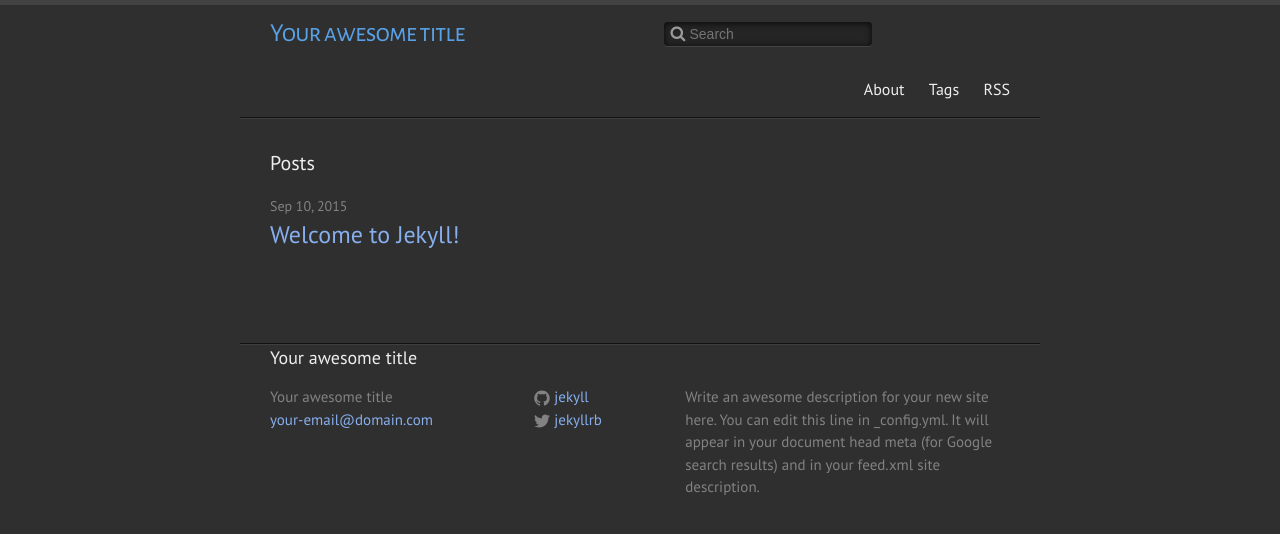
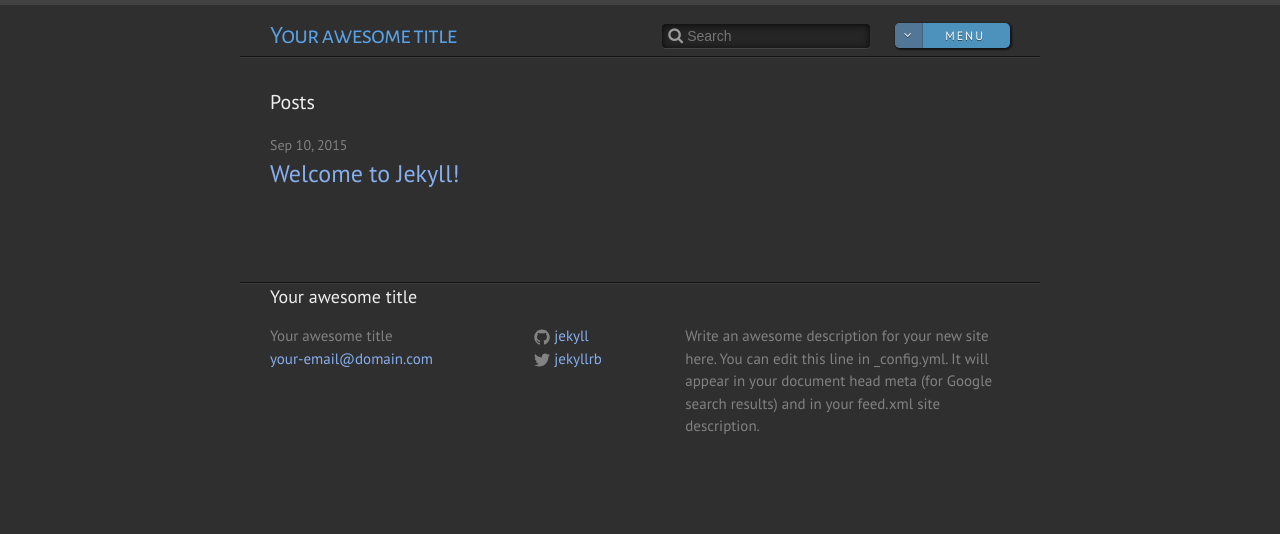
Before and after one commit to mo/mo.github.io, a Jekyll site: the page built from index.html, in a window 1280 px wide. Shown: the top 534 px of the page. Built offline with Jekyll 4.4.1, drawn with Linux system fonts in a browser that asks for light colours; some web fonts are replaced; Markdown is read by kramdown in place of the engine named in the settings.

Commit message:
Add navigation dropdown menu

```diff
--- a/_includes/header.html
+++ b/_includes/header.html
@@ -1,8 +1,32 @@
 <header class="site-header">
-
   <div class="wrapper">
 
     <a class="site-title" href="{{ site.baseurl }}/">{{ site.title }}</a>
+
+    <div class="dropdown">
+        <div class="button"><span>&#xf107;</span>MENU</div>
+        <script>
+        document.addEventListener("DOMContentLoaded", function() {
+            var button = document.querySelector(".dropdown .button");
+            var container = document.querySelector(".dropdown .menuitem-container");
+            button.onclick = function() {
+                if (container.style.display !== "block") {
+                    container.style.display = "block";
+                } else {
+                    container.style.display = "none";
+                }
+            };
+        });
+        </script>
+        <nav class="menuitem-container">
+            {% for page in site.pages %}
+              {% if page.title %}
+              <a class="page-link" href="{{ page.url | prepend: site.baseurl }}">{{ page.title }}</a>
+              {% endif %}
+            {% endfor %}
+            <a class="page-link" href="{{ site.baseurl }}/feed.xml">RSS</a>
+        </nav>
+    </div>
 
     <form class="searchform" onsubmit="event.preventDefault();submitSearch()">
       <input type="text" id="searchQuery" placeholder="Search">
@@ -16,25 +40,4 @@
     }
     </script>
 
-    <nav class="site-nav">
-      <a href="#" class="menu-icon">
-        <svg viewBox="0 0 18 15">
-          <path fill="#424242" d="M18,1.484c0,0.82-0.665,1.484-1.484,1.484H1.484C0.665,2.969,0,2.304,0,1.484l0,0C0,0.665,0.665,0,1.484,0 h15.031C17.335,0,18,0.665,18,1.484L18,1.484z"/>
-          <path fill="#424242" d="M18,7.516C18,8.335,17.335,9,16.516,9H1.484C0.665,9,0,8.335,0,7.516l0,0c0-0.82,0.665-1.484,1.484-1.484 h15.031C17.335,6.031,18,6.696,18,7.516L18,7.516z"/>
-          <path fill="#424242" d="M18,13.516C18,14.335,17.335,15,16.516,15H1.484C0.665,15,0,14.335,0,13.516l0,0 c0-0.82,0.665-1.484,1.484-1.484h15.031C17.335,12.031,18,12.696,18,13.516L18,13.516z"/>
-        </svg>
-      </a>
-
-      <div class="trigger">
-        {% for page in site.pages %}
-          {% if page.title %}
-          <a class="page-link" href="{{ page.url | prepend: site.baseurl }}">{{ page.title }}</a>
-          {% endif %}
-        {% endfor %}
-        <a class="page-link" href="{{ site.baseurl }}/feed.xml">RSS</a>
-      </div>
-    </nav>
-
-  </div>
-
 </header>
--- a/_sass/_layout.scss
+++ b/_sass/_layout.scss
@@ -3,15 +3,13 @@
  */
 .site-header {
     border-top: 5px solid $grey-color-dark;
-    min-height: 56px;
-
-    // Positioning context for the mobile navigation icon
-    position: relative;
 }
 
 .site-header .wrapper {
   border-bottom: 1px solid #121212;
   box-shadow: rgba(255, 255, 255, 0.07) 0 1px 0;
+  padding-bottom: 8px;
+  padding-top: 18px;
 }
 
 @import url(https://fonts.googleapis.com/css?family=Alegreya+Sans+SC:400,700);
@@ -19,9 +17,9 @@
 .site-title {
     float: left;
     font-family: 'Alegreya Sans SC', sans-serif;
-    font-size: 26px;
+    font-size: 25px;
     letter-spacing: -1px;
-    line-height: 56px;
+    line-height: 1;
     margin-bottom: 0;
 
     &,
@@ -32,7 +30,6 @@
 
 .site-nav {
     float: right;
-    line-height: 56px;
 
     .menu-icon {
         display: none;
@@ -60,10 +57,17 @@
 }
 
 .searchform {
-    float: left;
-    line-height: 56px;
-    margin-left: 200px;
+    float: right;
     position: relative;
+
+    // On really narrow screens we can't fit title + search + menu button
+    // so the searchbox is pushed down to the next line and in this case
+    // we put some margin-top on it and force "clear both".
+    @media (max-width: 550px) {
+        clear: both;
+        margin-top: 8px;
+    }
+
 }
 
 .searchform input {
@@ -98,6 +102,99 @@
     left: 6px;
     position: absolute;
     top: 0px;
+}
+
+$button-height: 25px;
+
+.dropdown .button {
+    background-color: #4D91BD;
+    border-radius: 5px;
+    box-shadow: 1px 1px 2px 1px rgba(0,0,0,0.62);
+    color: #fff;
+    display: inline-block;
+    font-family: "PT Sans", sans-serif;
+    font-size: 12px;
+    height: $button-height;
+    letter-spacing: 2px;
+    line-height: $button-height;
+    padding-left: 50px;
+    padding-right: 25px;
+    position: relative;
+    text-decoration: none;
+    text-shadow: 0px 1px 0px rgba(0,0,0,0.5);
+    top: -1px;
+
+    // scss-lint:disable VendorPrefix PropertySortOrder
+    -webkit-user-select: none;
+    -moz-user-select: none;
+    user-select: none;
+    // scss-lint:enable VendorPrefix PropertySortOrder
+}
+
+.dropdown .button:visited {
+    color: #fff;
+}
+
+.dropdown .button span {
+    background-color: #527796;
+    border-bottom-left-radius: 5px;
+    border-right: 1px solid  rgba(0,0,0,0.15);
+    border-top-left-radius: 5px;
+    color: #fff;
+    font-family: "FontAwesome";
+    left: 0;
+    position: absolute;
+    text-align: center;
+    width: 27px;
+}
+
+.dropdown .button:hover span, .dropdown .button:active span {
+    background-color: #3C5971;
+    border-right: 1px solid  rgba(0,0,0,0.3);
+}
+
+.dropdown .button:active {
+    margin-top: 2px;
+}
+
+.dropdown {
+    float: right;
+    height: $button-height;
+    margin-left: 25px;
+    position: relative;
+}
+
+.menuitem-container {
+    background: #000;
+    border: 1px solid #333;
+    box-shadow: 1px 1px 2px 1px rgba(0,0,0,0.62);
+    display: none;
+    margin-left: 3px;
+    position: absolute;
+    width: 94%;
+    z-index: 1;
+}
+
+.menuitem-container a {
+    background: linear-gradient(#373A3D 10%, #3E4142 90%);
+    color: #fff;
+    display: block;
+    font-family: "PT Sans", sans-serif;
+    font-size: 12px;
+    font-weight: bold;
+    letter-spacing: 2px;
+    padding: 10px 15px;
+    text-transform: uppercase;
+
+    // Gaps between nav items, but not on the first one
+    &:not(:first-child) {
+        border-top: 1px solid #292929;
+    }
+}
+
+.menuitem-container a:hover {
+    background: linear-gradient(#292B2E 10%, #2F3233 90%);
+    text-decoration: none;
 }
 
 
```
